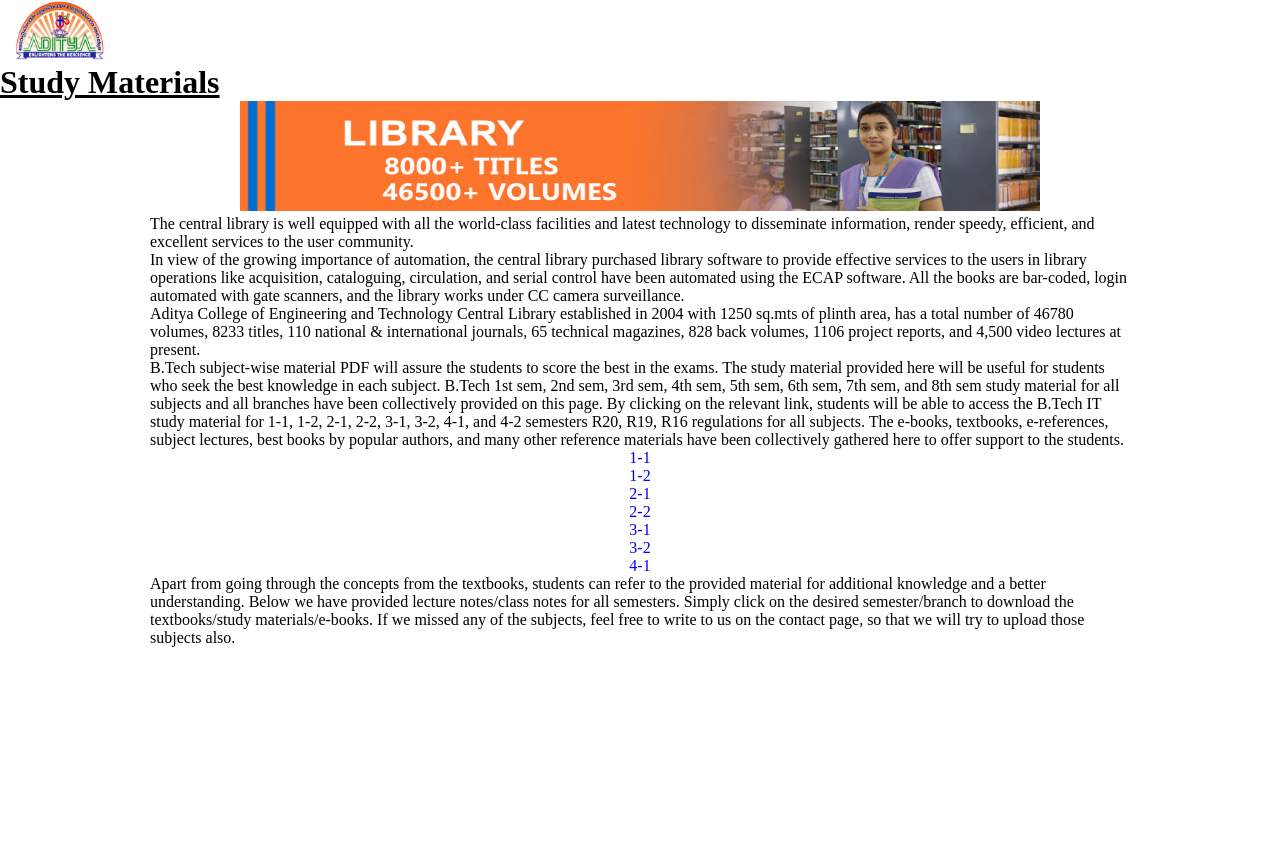
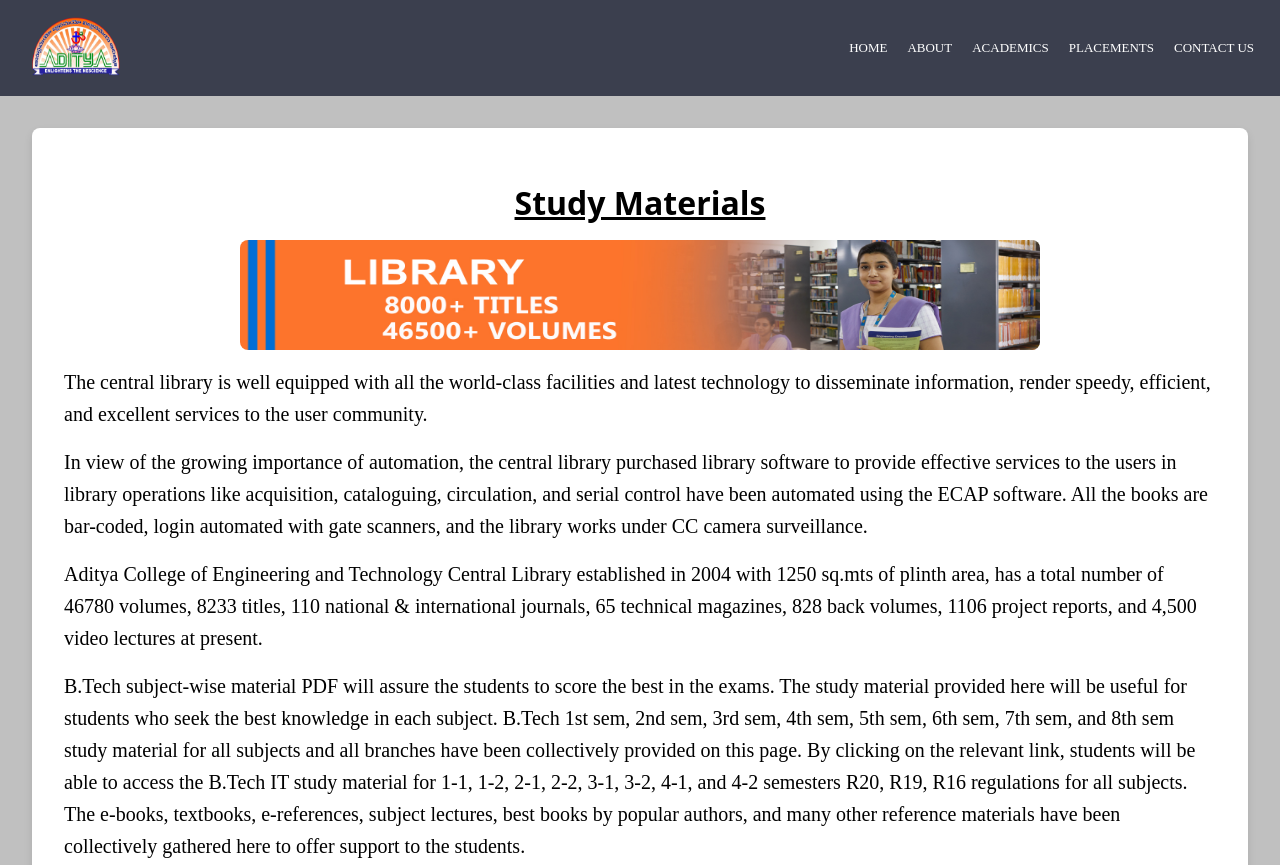
Before and after one commit to mohanapravallika/project, a plain HTML site: page academics.html in a window 1280 px wide. Shown: the top 865 px of the page. Before the commit the page ends 800 px from the top, so only its background shows below. Drawn offline with Linux system fonts and the light colour scheme.

Commit message:
Update academics.css

```diff
--- a/academics.css
+++ b/academics.css
@@ -1,16 +1,11 @@
-/**/
-p {
-
-    margin-right: 150px;
-    margin-left: 150px;
+body {
+    background-color: silver;
+    font-family: 'Nuosu SIL', serif;
+    margin: 0;
+    padding: 0;
 }
 
-  *{
-    margin: 0;
-    padding: 0;
-    font-family: 'Nuosu SIL', serif;
-  }
-  .header{
+.header {
     min-height: 100vh;
     width: 100%;
     background-image: linear-gradient(rgba(4,9,30,0.7),rgba(4,9,30,0.7)),url(pic/face.png);
@@ -18,62 +13,70 @@ p {
     background-size: cover;
     position: relative;
 }
-  .set{
+
+.set {
     margin-left: 15px;
 }
-  nav{
+
+nav {
     display: flex;
-    width: 10;
-    height: 5;
     justify-content: space-between;
     align-items: center;
+    padding: 1rem;
+    background-color: rgba(4, 9, 30, 0.7);
 }
-  .nav-links{
-    flex:1;
-    text-align: right;
+
+nav .nav-links ul {
+    display: flex;
+    list-style: none;
 }
-  .nav-links ul li{
-    list-style: none;
-    display: inline-block;
-    padding: 8px 12px;
-    position: relative;
+
+nav .nav-links ul li {
+    margin: 0 10px;
 }
-  .nav-links ul li a{
+
+nav .nav-links ul li a {
     color: #fff;
     text-decoration: none;
     font-size: 13px;
+    position: relative;
 }
-  .nav-links ul li::after{
+
+nav .nav-links ul li a:hover::after {
+    width: 100%;
+}
+
+nav .nav-links ul li a::after {
     content: '';
     width: 0%;
-    height: 10px;
+    height: 2px;
     background: #fff;
     display: block;
     margin: auto;
-    transition: 0.2s;
-  }
-  .nav-links ul li:hover::after{
-    width: 100%;
+    transition: 0.3s;
 }
 
-  .text-box{
+.text-box {
     width: 90%;
     color: #fff;
     position: absolute;
     top: 50%;
     left: 50%;
-    transform: translate(-50%,-50%);
+    transform: translate(-50%, -50%);
     text-align: center;
 }
-  .text-box h1{
+
+.text-box h1 {
     font-size: 62px;
 }
-  .text-box p{
+
+.text-box p {
     margin: 10px 0 40px;
     font-size: 14px;
     color: #FFF;
 }
-  .hero-btn{
+
+.hero-btn {
     display: inline-block;
     text-decoration: none;
     color: #fff;
@@ -82,22 +85,21 @@ p {
     background: transparent;
     position: relative;
     cursor: pointer;
-  }
-  .hero-btn:hover{
-
-    border: 1px solid #fff;
-    background: rgb(255, 124, 37);
     transition: 0.5s;
 }
 
-  @media(max-width:700px){
-    .text-box h1{
+.hero-btn:hover {
+    background: rgb(255, 124, 37);
+}
+
+@media (max-width: 700px) {
+    .text-box h1 {
         font-size: 20px;
     }
-    .nav-links ul li{
-        display: block;
+    .nav-links ul {
+        flex-direction: column;
     }
-    .nav-links{
+    .nav-links {
         position: absolute;
         background: rgb(255, 124, 37);
         height: 100vh;
@@ -108,36 +110,77 @@ p {
         z-index: 2;
         transition: 1s;
     }
-    .nav-links ul{
+    .nav-links ul {
         padding: 30px;
     }
 }
 
-
-
-  /**/
-
-
-  h1 h2 h3 {
-    font-family: system-ui;
+.academicsmainpage {
+    margin: 2rem;
+    background: #fff;
+    padding: 2rem;
+    border-radius: 8px;
+    box-shadow: 0 4px 8px rgba(0, 0, 0, 0.1);
 }
 
-  .cards{
-    animation-duration: 2s;
-    animation-name: slidein;
+.academicsmainpage h1 {
+    font-family: system-ui;
+    text-align: center;
+    margin-bottom: 1rem;
 }
+
+.academicsmainpage p {
+    font-size: 20px;
+    line-height: 1.6;
+    margin: 1rem 0;
+}
+
+.academicsmainpage img {
+    display: block;
+    margin: 1rem auto;
+    border-radius: 8px;
+}
+
+.cards {
+    display: grid;
+    grid-template-columns: repeat(auto-fill, minmax(150px, 1fr));
+    gap: 1rem;
+    margin-top: 2rem;
+}
+
+.card {
+    background-color: red;
+    color: white;
+    padding: 1rem;
+    text-align: center;
+    border-radius: 8px;
+    transition: transform 0.3s, background-color 0.3s;
+}
+
+.card:hover {
+    transform: translateY(-5px);
+    background-color: darkred;
+}
+
 @keyframes slidein {
     from {
         margin-left: 100%;
         width: 300%;
     }
-
     to {
         margin-left: 45%;
         width: 100%;
     }
 }
 
-  p {
-    font-family: serif;
+@media (min-width: 600px) {
+    .cards {
+        grid-template-columns: repeat(2, 1fr);
     }
+}
+
+@media (min-width: 900px) {
+    .cards {
+        grid-template-columns: repeat(3, 1fr);
+    }
+}
```
Lines whose indentation alone changed are shown as unchanged.
